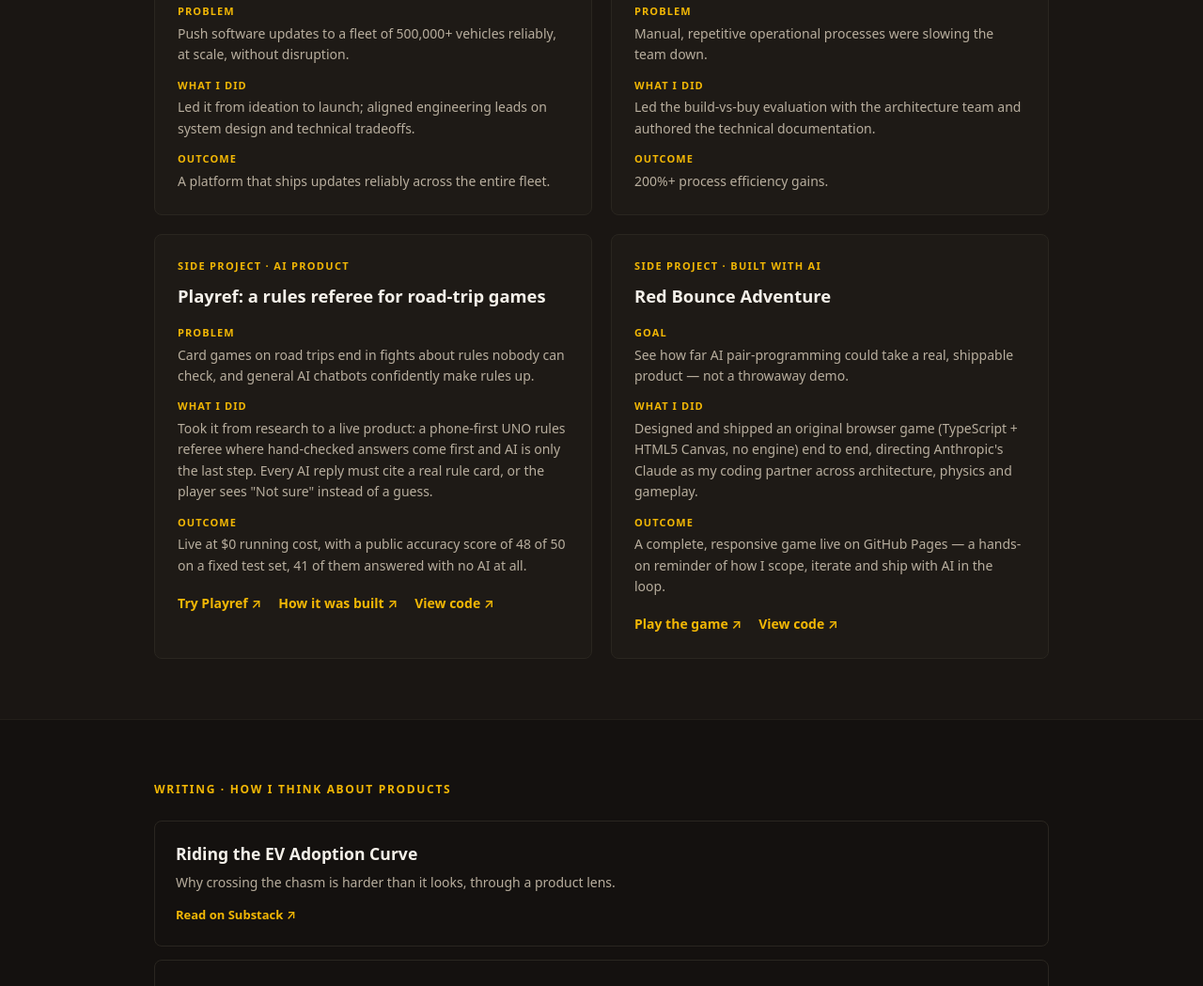
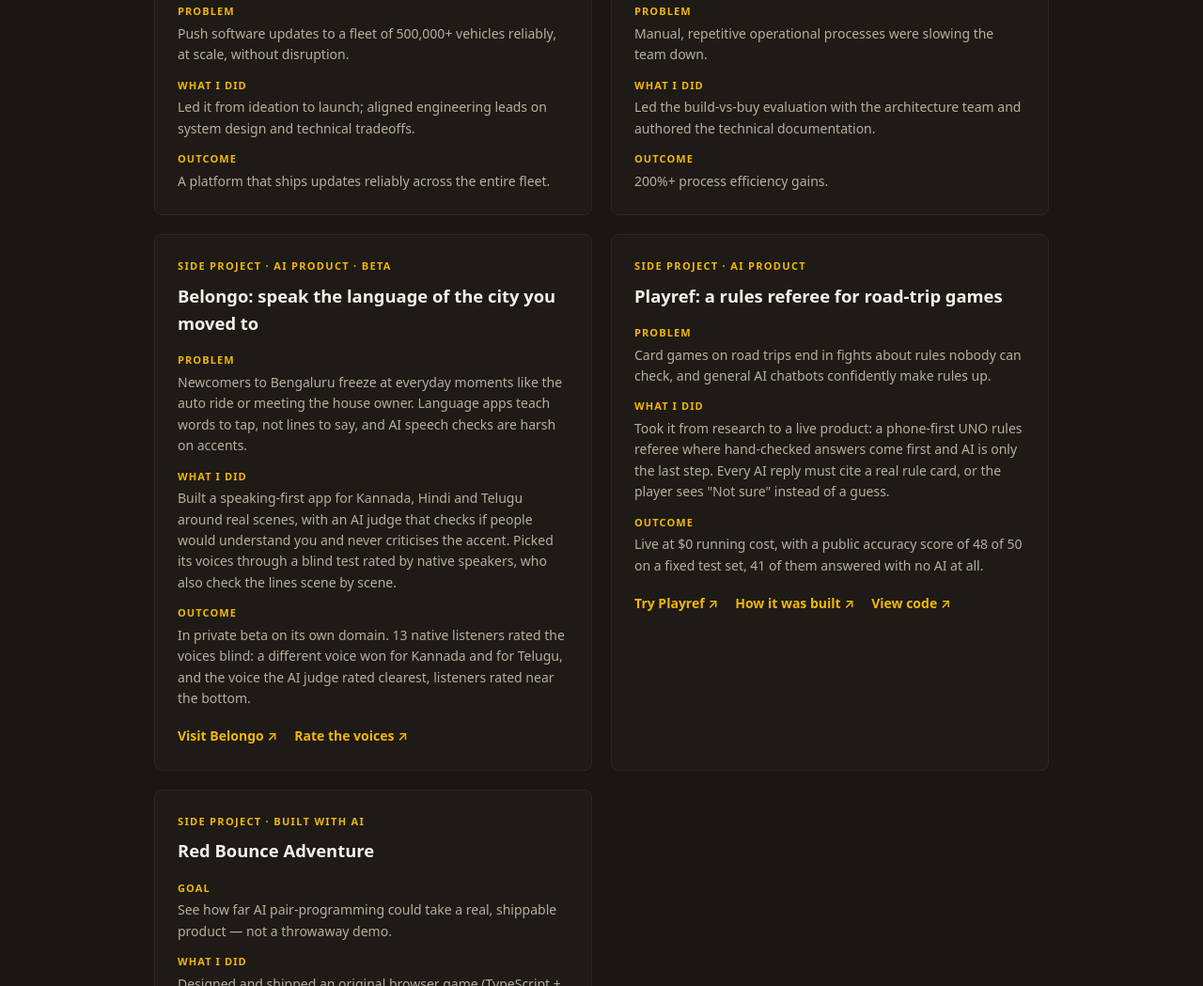
Before and after one commit to jithin-varghese-pm/jithin-varghese-pm.github.io, a plain HTML site: page index.html in a window 1280 px wide. Shown: the part 2334-3383 px from the top of the page at 94% size. Drawn offline with Linux system fonts and the light colour scheme.

Commit message:
Add Belongo to Selected Work (getbelongo.com); serve the v3 CV PDF
Co-Authored-By: Claude Opus 5.5 <noreply@anthropic.com>

```diff
--- a/index.html
+++ b/index.html
@@ -161,6 +161,23 @@
           </article>
 
           <article class="work-card">
+            <p class="card-tag">Side project · AI product · Beta</p>
+            <h3>Belongo: speak the language of the city you moved to</h3>
+            <dl class="pao">
+              <dt>Problem</dt>
+              <dd>Newcomers to Bengaluru freeze at everyday moments like the auto ride or meeting the house owner. Language apps teach words to tap, not lines to say, and AI speech checks are harsh on accents.</dd>
+              <dt>What I did</dt>
+              <dd>Built a speaking-first app for Kannada, Hindi and Telugu around real scenes, with an AI judge that checks if people would understand you and never criticises the accent. Picked its voices through a blind test rated by native speakers, who also check the lines scene by scene.</dd>
+              <dt>Outcome</dt>
+              <dd>In private beta on its own domain. 13 native listeners rated the voices blind: a different voice won for Kannada and for Telugu, and the voice the AI judge rated clearest, listeners rated near the bottom.</dd>
+            </dl>
+            <div class="card-links">
+              <a class="inline-link" href="https://getbelongo.com/" target="_blank" rel="noopener">Visit Belongo ↗</a>
+              <a class="inline-link" href="https://getbelongo.com/voices" target="_blank" rel="noopener">Rate the voices ↗</a>
+            </div>
+          </article>
+
+          <article class="work-card">
             <p class="card-tag">Side project · AI product</p>
             <h3>Playref: a rules referee for road-trip games</h3>
             <dl class="pao">
```
Also changed, not shown: 2 other files.
